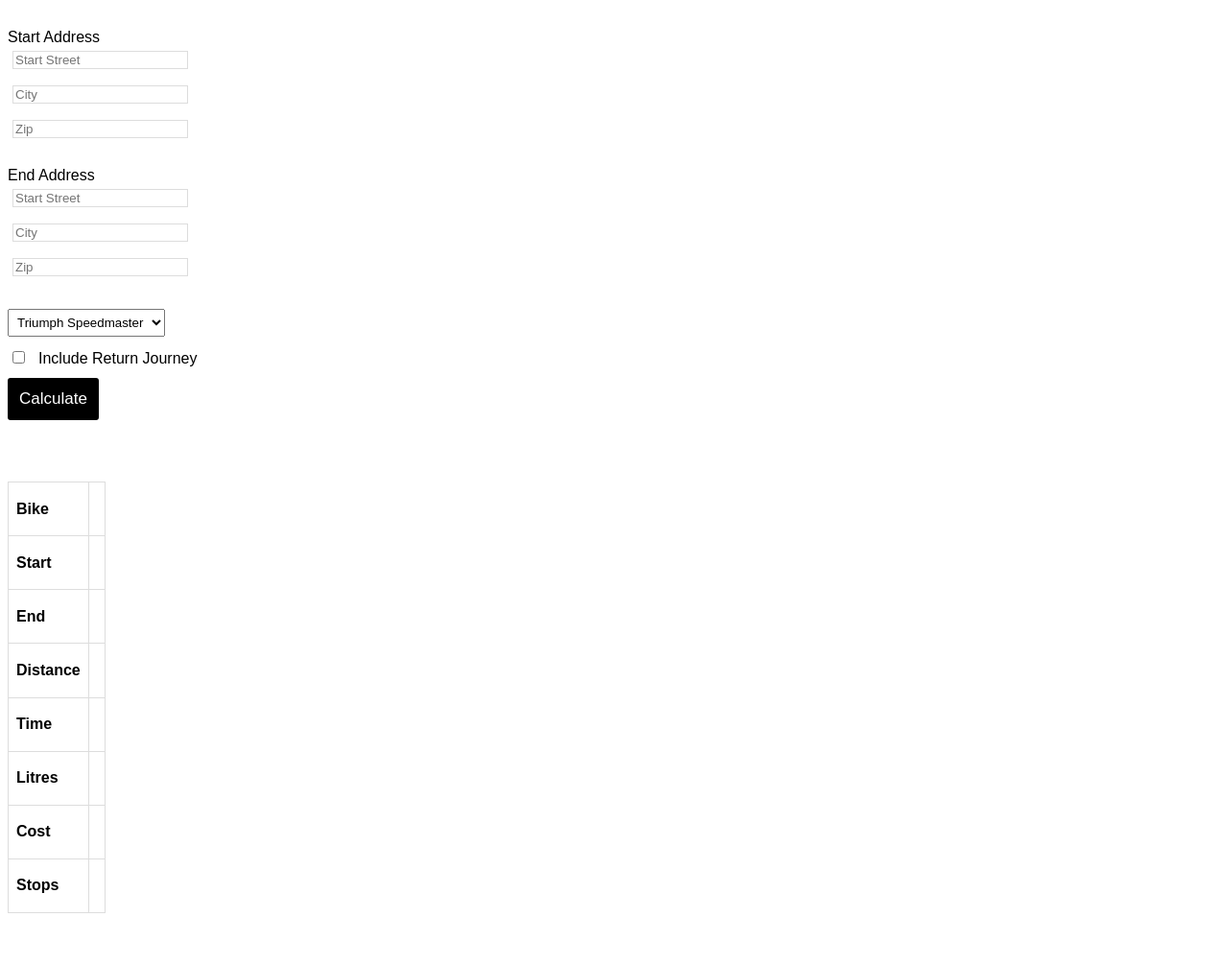
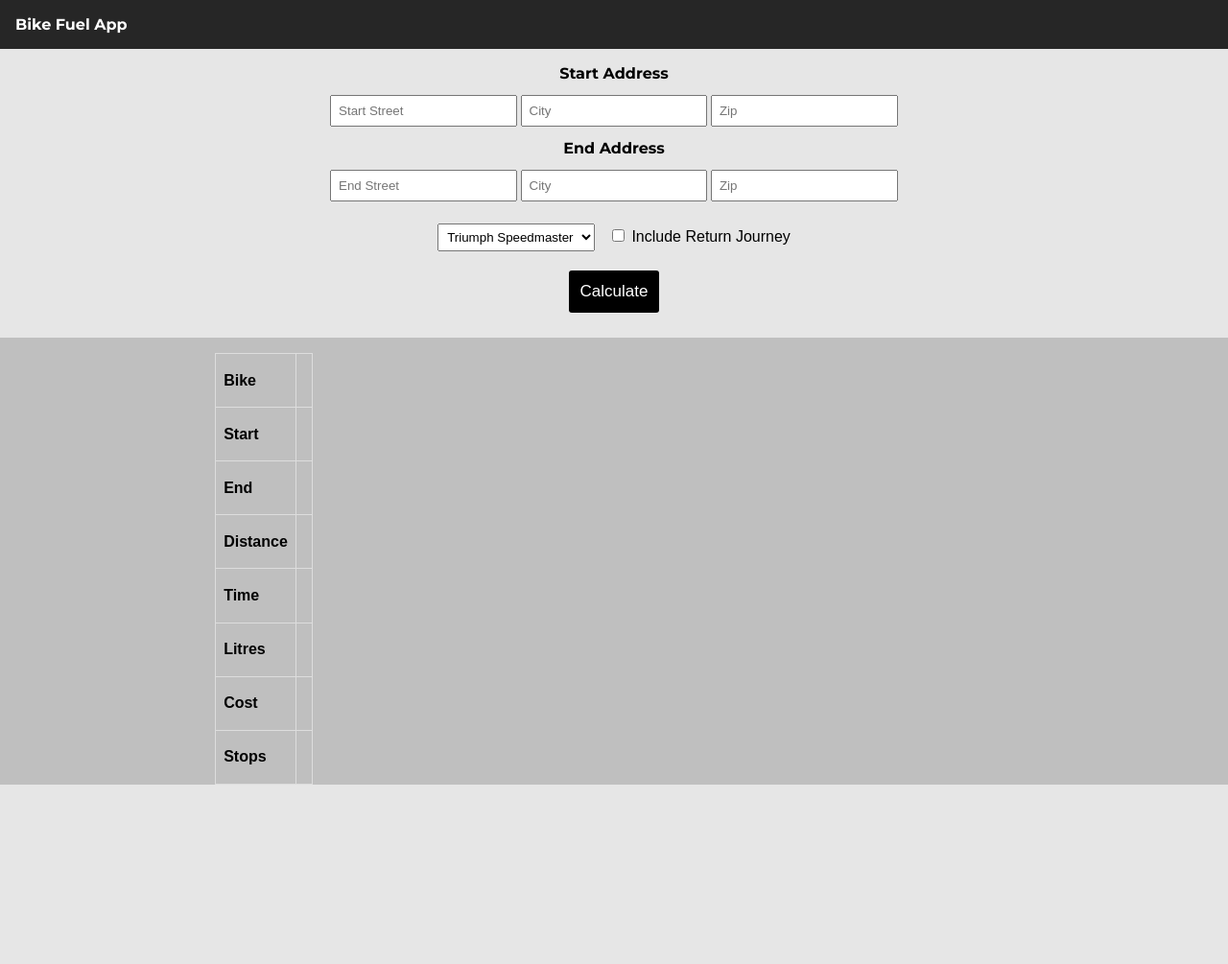
Before and after one commit to DeltaEcho192/Bike_fuel, a plain HTML site: page public-html/index.html in a window 1280 px wide. Shown: the whole page at 96% size. After the commit the page ends 818 px from the top, so only its background shows below. Drawn offline with Linux system fonts and the light colour scheme.

Commit message:
Website Look update. Button failing

```diff
--- a/public-html/index.html
+++ b/public-html/index.html
@@ -7,69 +7,59 @@
 
   </head>
   <body>
+    <div class="heading">
+      <header>Bike Fuel App</header>
+    </div>
+    <div class="form-main">
       <div class="form-group">
-      Start Address
-      <br>
+        <div class="start">
+          <h4>Start Address</h4>
           <input type="street"
                  class="form-control"
                  id="startAdr"
                  placeholder="Start Street">
-      <br>
-      <br>
           <input type="city"
                  class="form-control"
                  id="startCity"
                  placeholder="City">
-      <br>
-      <br>
           <input type="zip"
                  class="form-control"
                  id="startZip"
                  placeholder="Zip">
-      <br>
-      <br>
-      <br>
-      End Address
-      <br>
+        </div>
+        <div class="end">
+        <h4>End Address</h4>
         <input type="street"
                class="form-control"
                id="endAdr"
-             placeholder="Start Street">
-      <br>
-      <br>
+               placeholder="End Street">
         <input type="city"
                class="form-control"
                id="endCity"
                placeholder="City">
-       <br>
-       <br>
         <input type="zip"
                class="form-control"
                id="endZip"
                placeholder="Zip">
-
         </div>
-
-    <br>
-    <inline>
+        <div class="buttons">
+          <div class="selection">
             <select id = "bikeList">
               <option value = "triumph_speedmaster">Triumph Speedmaster</option>
               <option value = "gs_1200">BMW GS 1200</option>
               <option value = "gs_800">BMW GS 800</option>
             </select>
-      <br>
             <input type="checkbox" id="rtn" name="rtn">
             <label id="rtnLbl">Include Return Journey</label>
-    </inline>
-
-    <div>
+          </div>
+          <div class="calcBtn">
             <button onclick=apiCall()>Calculate</button>
           </div>
-
-    <br>
-    <br>
-    <br>
-    <div id="infoTbl">
+        </div>
+      </div>
+    </div>
+    <div class="infoTbl" id="infoTbl">
+      <div class="infoWrapper">
         <table>
           <tr>
             <th>Bike</th>
@@ -104,13 +94,13 @@
             <th id="stopsTbl"></th>
           </tr>
         </table>
-    <inline class="mapFrame">
           <iframe id="mapDisp" width="650px" height="450" frameborder="0" style="border:0"
-      allowfullscreen></iframe>
-    </inline>
+          allowfullscreen>
       </div>
 
+  </div>
+  <script src=directions.js></script>
   </body>
-  <script src=directions.js></script>
+
 
 </html>
--- a/public-html/style.css
+++ b/public-html/style.css
@@ -1,44 +1,41 @@
-table {
-    font-family: arial, sans-serif;
-    border-collapse: collapse;
-    float: left;
-    height: 450px;
+@import url('https://fonts.googleapis.com/css2?family=Montserrat:wght@300;700&display=swap');
+
+*{
+  box-sizing: border-box;
 }
-
-  td, th {
-    border: 1px solid #dddddd;
-    text-align: left;
-    padding: 8px;
+body{
+  margin: 0;
+  font-family: 'Montserrat', sans-serif;
+  background-color: #e6e6e6;
 }
-  input, label {
-    margin: 5px 5px;
-    border: 1px solid #dddddd;
-
+.heading{
+  background-color: #262626;
+  color: white;
+  font-weight: bold;
+  padding: 1em;
+  margin:0;
 }
-
-  .form-group {
-    margin: 30px auto;
-    font-family: arial, sans-serif;
-    border-collapse: collapse;
+.form-group{
+  padding: 1em;
+  max-width: 1200px;
+  margin: 0 auto;
 }
-
-  .form-control {
-    float: left;
+.form-control{
+  margin: 1em auto;
+  padding: 0.5em;
 }
-
-  #inputStreet {
-    width: 100%;
-    border: 1px solid #dddddd;
-    text-align: left;
-    padding: 8px;
+.start{
+  text-align: center;
 }
-
-  #inputCity {
-    width: 50%;
+.end{
+  text-align: center;
 }
-
-  #inputZip {
-    width: 50%;
+.selection
+{
+  text-align: center;
+}
+.calcBtn{
+  text-align: center;
 }
 button {
   background-color: black;
@@ -50,9 +47,36 @@
   cursor: pointer;
   font-size: 17px;
 }
+h4{
+    margin: 0;
+    padding: 0;
+}
+.infoTbl{
+  background-color: #bfbfbf;
+  padding-top: 1em;
+}
+.infowrapper{
+  max-width: 1200px;
+  display: flex;
+
+}
+table {
+  font-family: arial, sans-serif;
+  border-collapse: collapse;
+  margin: 0 auto;
+  height: 450px;
+  table-layout: auto;
+  width: 100px
+
+}
+
+td, th {
+  border: 1px solid #dddddd;
+  text-align: left;
+  padding: 8px;
+}
   .mapFrame
   {
-    width: 650px;
    padding: 50;
   }
   #bikeList
```
Also changed, not shown: NodeJs/info.json (+28 -4 lines), 1 other file. Lines whose indentation alone changed are shown as unchanged.
